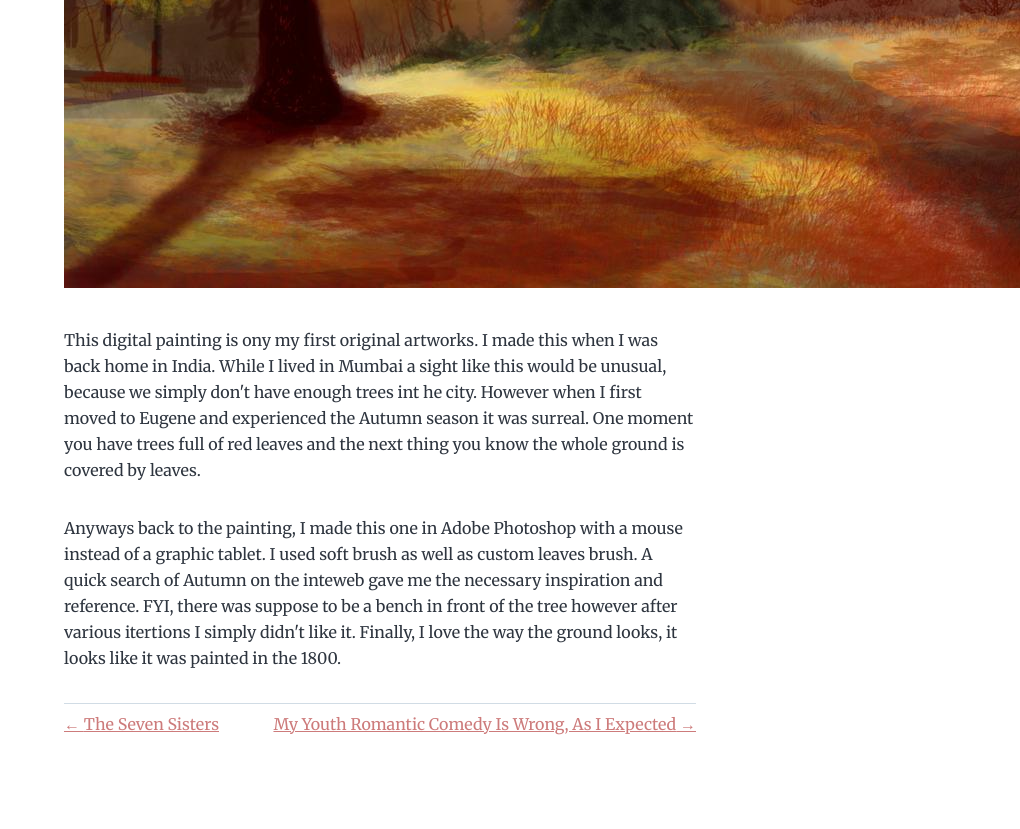
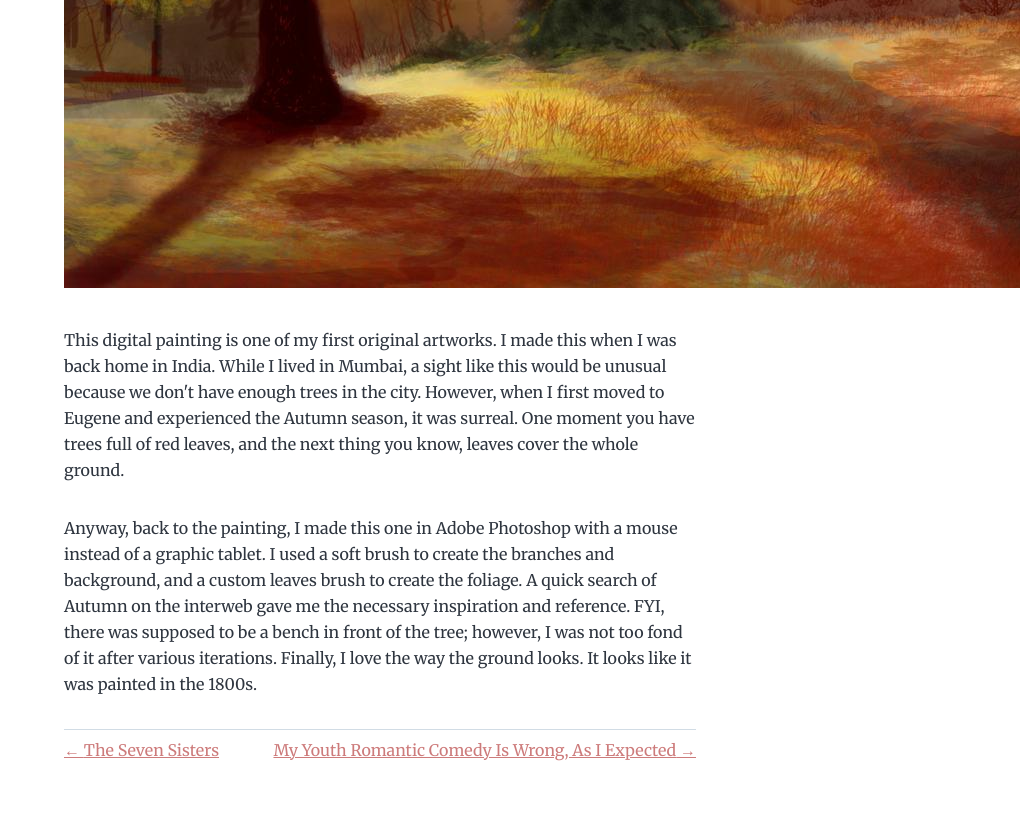
Before and after one commit to pranit1/website, a Gatsby site: page /Autumn/ in a window 1280 px wide. Shown: the part 720-1549 px from the top of the page, without its empty margins (260-1280 px from the left). Built offline with nearby package versions, Linux system fonts and the light colour scheme; Gatsby itself is replaced by a stand-in of ours.

Commit message:
fixing stuff

```diff
--- a/content/blog/Autumn/index.md
+++ b/content/blog/Autumn/index.md
@@ -7,6 +7,6 @@
 
 ![Pleiades](autumn.jpg )
 
-This digital painting is ony my first original artworks. I made this when I was back home in India. While I lived in Mumbai a sight like this would be unusual, because we simply don't have enough trees int he city. However when I first moved to Eugene and experienced the Autumn season it was surreal. One moment you have trees full of red leaves and the next thing you know the whole ground is covered by leaves.
+This digital painting is one of my first original artworks. I made this when I was back home in India. While I lived in Mumbai, a sight like this would be unusual because we don't have enough trees in the city. However, when I first moved to Eugene and experienced the Autumn season, it was surreal. One moment you have trees full of red leaves, and the next thing you know, leaves cover the whole ground.
 
-Anyways back to the painting, I made this one in Adobe Photoshop with a mouse instead of a graphic tablet. I used soft brush as well as custom leaves brush. A quick search of Autumn on the inteweb gave me the necessary inspiration and reference. FYI, there was suppose to be a bench in front of the tree however after various itertions I simply didn't like it. Finally, I love the way the ground looks, it looks like it was painted in the 1800.
+Anyway, back to the painting, I made this one in Adobe Photoshop with a mouse instead of a graphic tablet. I used a soft brush to create the branches and background, and a custom leaves brush to create the foliage. A quick search of Autumn on the interweb gave me the necessary inspiration and reference. FYI, there was supposed to be a bench in front of the tree; however, I was not too fond of it after various iterations. Finally, I love the way the ground looks. It looks like it was painted in the 1800s.
```
